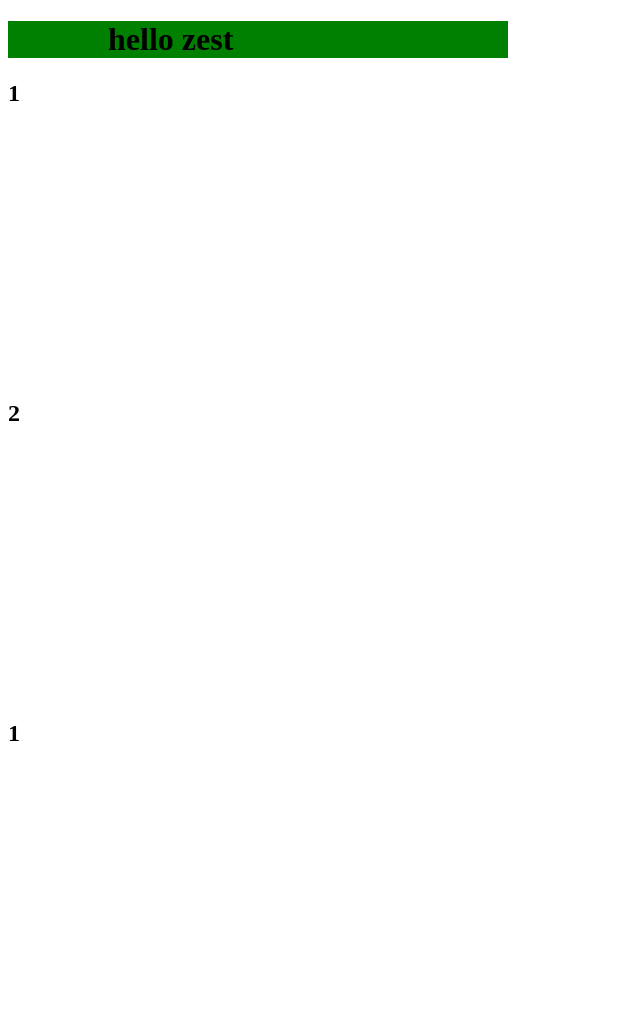
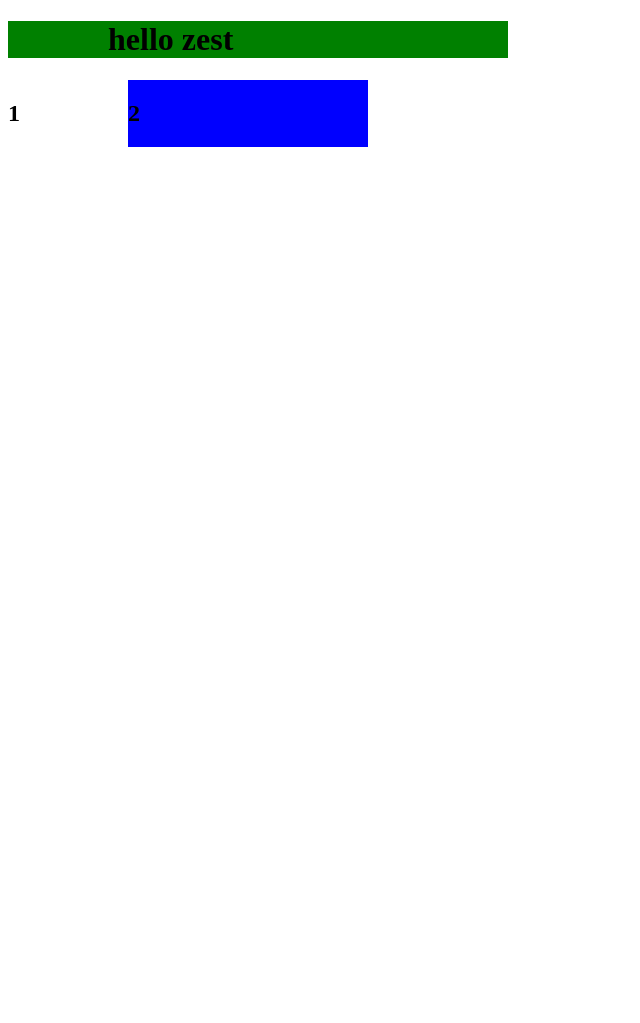
Before and after one commit to hellozest/hellozest.github.io, a plain HTML site: page index.html in a window 1280 px wide. Shown: the whole page, without its empty margins (0-640 px from the left). After the commit the page ends 800 px from the top, so only its background shows below. Drawn offline with Linux system fonts and the light colour scheme.

Commit message:
Update index.html

```diff
--- a/index.html
+++ b/index.html
@@ -4,20 +4,18 @@
     <meta http-equiv="content-type" content="text/html;charset=utf-8">
     <title> Zest & Joy </title>
     <style>
-      .brick {border:10px; width:400px; height:300px}
+      .brick {position:fixed;border:10px; width:400px; height:300px}
     </style>
   </head>
   <body>
     <div style="background-color:green; width:400px;padding-left:100px;">
       <h1>hello zest</h1></div>
     <div class="brick",style="background-color:yellow;margin-top:440px; margin-left:50px;">
-      <h2>1</h2>
+      <div style="float:left;width:30%;">
+        <h2>1</h2></div>
+      <div style="float:left;width:60%;background-color:blue">
+        <h2>2</h2></div>
     </div>
-    <div class="brick",style="background-color:yellow;margin-top:440px; margin-left:40%;">
-      <h2>2</h2>
-    </div>
-    <div class="brick",style="background-color:yellow;margin-top:440px; margin-right:40%;">
-      <h2>1</h2>
-    </div>
+
   </body>
 </html>
```
